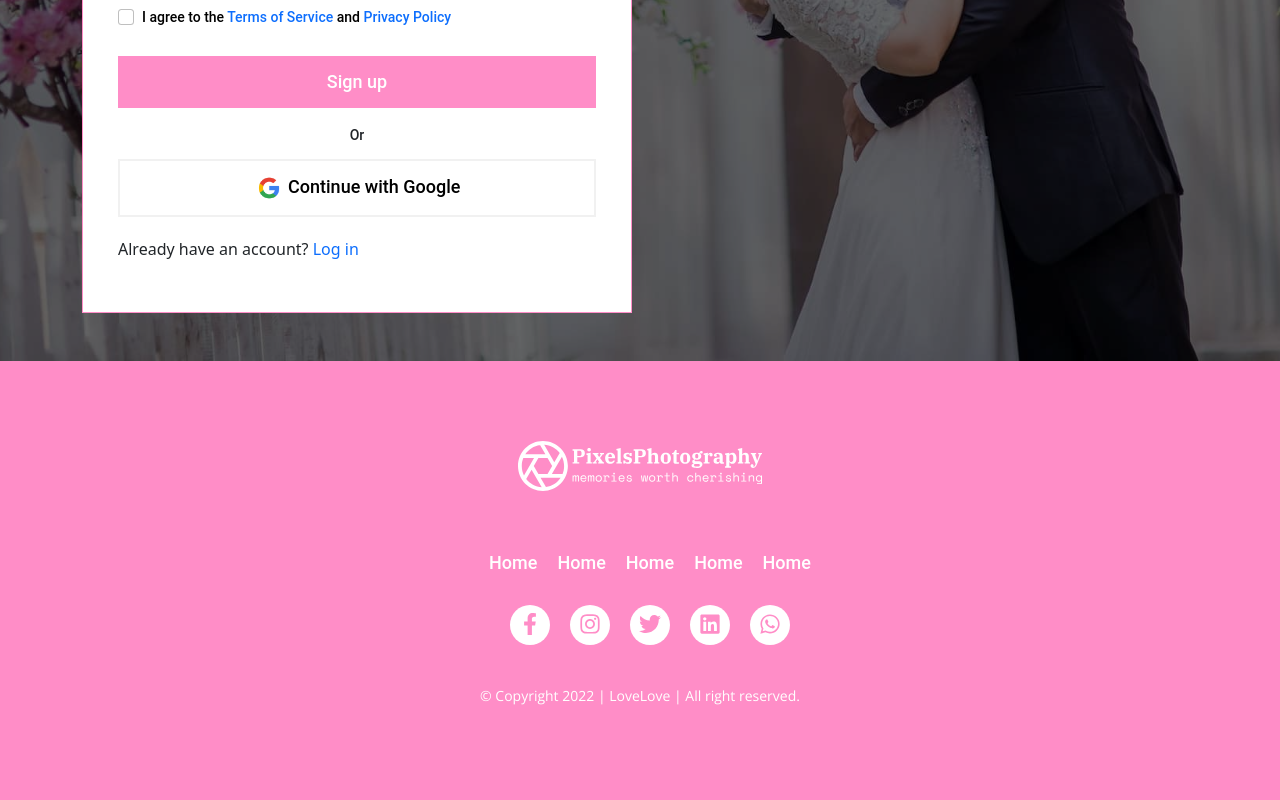
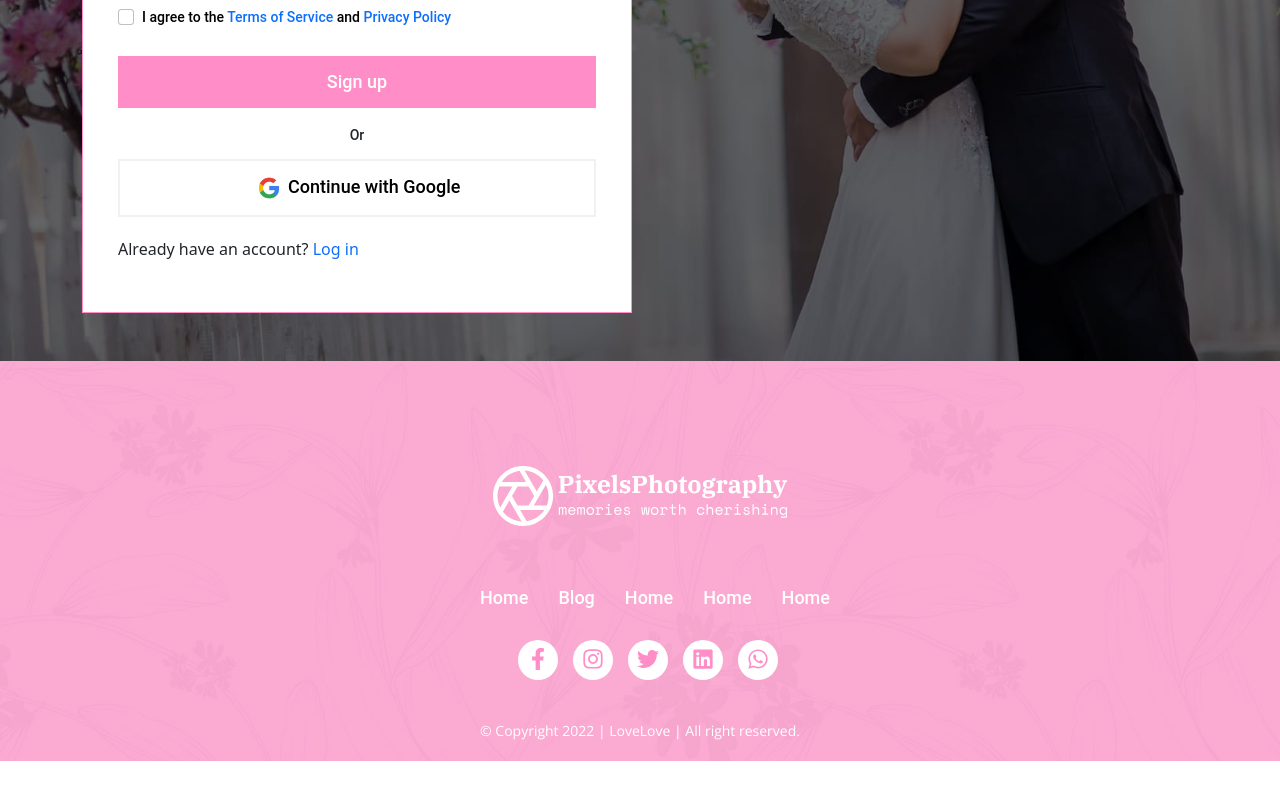
Before and after one commit to mirzanahid/pixel-photgraphy-client, a React (Create React App) app: page /signup in a window 1280 px wide. Shown: the part 715-1515 px from the top of the page. After the commit the page ends 1476 px from the top, so only its background shows below. Built offline with nearby package versions, Linux system fonts and the light colour scheme; no server answers; a web font is replaced by a local one.

Commit message:
error page add

```diff
--- a/src/App.css
+++ b/src/App.css
@@ -102,7 +102,25 @@ a:focus {
   background: #fff;
   color: #FF8DC7 !important;
 }
+.white-button {
+  font-family: Roboto;
+  font-size: 18px;
+  font-weight: 500;
+  line-height: 20px;
+  color: #FF8DC7 !important;
+  padding: 12px 30px;
+  background: #fff;
+  border: 2px solid #fff;
+  transition: .4s;
+  text-align: center;
+  display: inline-block;
 
+}
+
+.white-button:hover {
+  background: #FF8DC7;
+  color: #fff !important;
+}
 /*===============buttons css end=================  */
 /*==============page header css start=================  */
 .page-header {
--- /dev/null
+++ b/src/pages/Error/Error.css
@@ -0,0 +1,42 @@
+.error-page {
+    width: 100%;
+    height: 100vh;
+    background: url(../../assets/error-bg.jpg) no-repeat center;
+    background-size: cover;
+    position: relative;
+}
+
+.error-page .overlay {
+    display: flex;
+    justify-content: center;
+    align-items: center;
+    width: 100%;
+    height: 100%;
+    position: absolute;
+    top: 0;
+    left: 0;
+    background: rgba(255, 141, 199, 0.7);
+}
+
+.text-404 {
+    font-family: Roboto;
+    font-size: 120px;
+    font-weight: 700;
+    line-height: 120px;
+    color: #fff;
+}
+
+.error-title {
+    font-family: Roboto;
+    font-size: 60px;
+    font-weight: 600;
+    line-height: 60px;
+    color: #fff;
+}
+
+.error-paragraph {
+    font-family: 'Open Sans';
+    font-size: 24px;
+    font-weight: 500;
+    color: #fff;
+}
--- a/src/pages/Error/Error.js
+++ b/src/pages/Error/Error.js
@@ -1,9 +1,18 @@
 import React from 'react';
+import { Link } from 'react-router-dom';
+import './Error.css'
 
 const Error = () => {
     return (
-        <div>
-            <h1>this is error page</h1>
+        <div className='error-page'>
+            <div className="overlay">
+                <div className="error-inner text-center">
+                    <h3 className='text-404'>404</h3>
+                    <h4 className='error-title'>Page Not Found</h4>
+                    <p className='error-paragraph'>The page you are looking for does not exist. Please go to home. </p>
+                    <Link to={'/'} className='white-button'>Back to Home</Link>
+                </div>
+            </div>
         </div>
     );
 };
--- a/src/pages/shared/Footer/Footer.css
+++ b/src/pages/shared/Footer/Footer.css
@@ -1,25 +1,51 @@
-.footer{
+.footer {
+    width: 100%;
+    background: url(../../../assets/error-bg.jpg) no-repeat center;
+    background-size: cover;
+    position: relative;
+    height: 400px;
+}
+
+.footer .overlay {
+    width: 100%;
+    height: 100%;
+    position: absolute;
+    top: 0;
+    left: 0;
+    background: rgba(255, 141, 199, 0.7);
     text-align: center;
-    background: #FF8DC7;
-    padding: 80px 0;
+
 }
-.links{
- margin-top: 60px;
+
+.foot-logo .logo {
+    height: 60px;
+    margin-top: 100px;
 }
-.links a{
-    margin-left: 20px;
+
+.links {
+    margin-top: 60px;
 }
-.social{
-   margin-top: 30px;
-   margin-bottom: 40px;
+
+.links a {
+    margin-left: 30px;
 }
+.links a:hover{
+    color: #fff;
+}
+.social {
+    margin-top: 30px;
+    margin-bottom: 40px;
+}
+
 .social ul {
     padding-left: 0;
 }
-.social ul li{
+
+.social ul li {
     display: inline-block;
 }
-.social ul li a{
+
+.social ul li a {
     font-size: 22px;
     color: #FF8DC7;
     width: 40px;
@@ -29,10 +55,11 @@
     text-align: center;
     transition: .4s;
     background: #fff;
-    margin-left: 20px;
+    margin-left: 15px;
+
 }
 
-.social ul li a:hover{
+.social ul li a:hover {
     color: #fff;
     background: #FFACC7;
 }
--- a/src/pages/shared/Footer/Footer.js
+++ b/src/pages/shared/Footer/Footer.js
@@ -7,18 +7,17 @@ import logo from '../../../assets/logo1.svg'
 const Footer = () => {
     return (
         <div className='footer'>
+            <div className="overlay">
                 <Container>
                     <div className="foot-logo">
                         <img className='logo' src={logo} alt="" />
                     </div>
                     <div className="links">
                         <Link className='heading-2'>Home</Link>
+                        <Link className='heading-2'>Blog</Link>
                         <Link className='heading-2'>Home</Link>
                         <Link className='heading-2'>Home</Link>
                         <Link className='heading-2'>Home</Link>
-                    <Link className='heading-2'>Home</Link>
-
-
                     </div>
                     <div className="social">
                         <ul>
@@ -34,6 +33,7 @@ const Footer = () => {
                     </div>
                 </Container >
             </div>
+        </div>
     );
 };
 
--- a/src/pages/shared/SignleService/SingleService.js
+++ b/src/pages/shared/SignleService/SingleService.js
@@ -7,10 +7,7 @@ const SingleService = () => {
     return (
         <div className='service'>
             <div className="service-image-container">
-                <PhotoView  src="https://cdn.sweetescape.com/occasion_portfolios/138/processed_prewedding-5.jpg">
-                <img className='service-image' src="https://cdn.sweetescape.com/occasion_portfolios/138/processed_prewedding-5.jpg" alt="" />
-                </PhotoView>
-
+                    <img className='service-image' src="https://cdn.sweetescape.com/occasion_portfolios/138/processed_prewedding-5.jpg" alt="" />
             </div>
             <div className="service-inner">
                 <h3 className='service-title'>Pre Wedding</h3>
```
Also changed, not shown: src/assets/error-bg.jpg (added), src/pages/shared/AllServices/AllServices.js (indentation only). Lines whose indentation alone changed are shown as unchanged.
